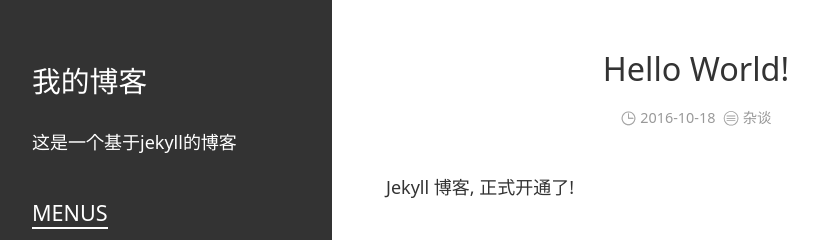
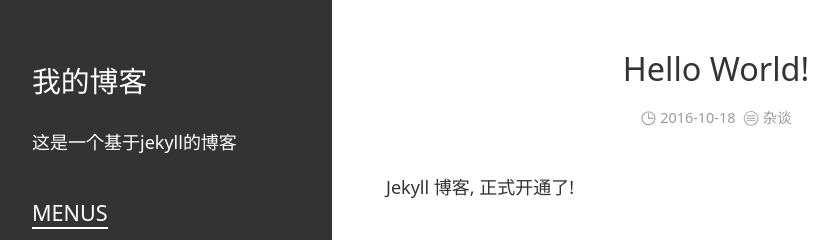
Before and after one commit to yukapril/jekyll-theme-simack, a Jekyll site: the page built from _posts/2016-10-18-hello-world.md, in a window 1280 px wide. Shown: the top 240 px of the page, without its empty margins (8-846 px from the left). Built offline with Jekyll 4.4.1, drawn with Linux system fonts in a browser that asks for light colours.

Commit message:
样式及细节调整

```diff
--- a/assets/css/style.css
+++ b/assets/css/style.css
@@ -267,7 +267,7 @@
 .g-main {
     margin-left: 340px;
     padding: 2rem 3rem;
-    max-width: 620px;
+    max-width: 660px;
     overflow: hidden;
 }
 
@@ -344,7 +344,7 @@
 .g-article a,
 .g-article a:visited,
 .g-article a:active {
-    color: #c00;
+    color: #c00!important;
 }
 
 .g-article a:hover {
--- a/categories/normal.html
+++ b/categories/normal.html
@@ -1,5 +1,6 @@
 ---
 layout: default
+title: 杂谈
 ---
 
 {% include categories.html param="杂谈" %}
--- a/categories/study.html
+++ b/categories/study.html
@@ -1,5 +1,6 @@
 ---
 layout: default
+title: 学习
 ---
 
 {% include categories.html param="学习" %}
```
